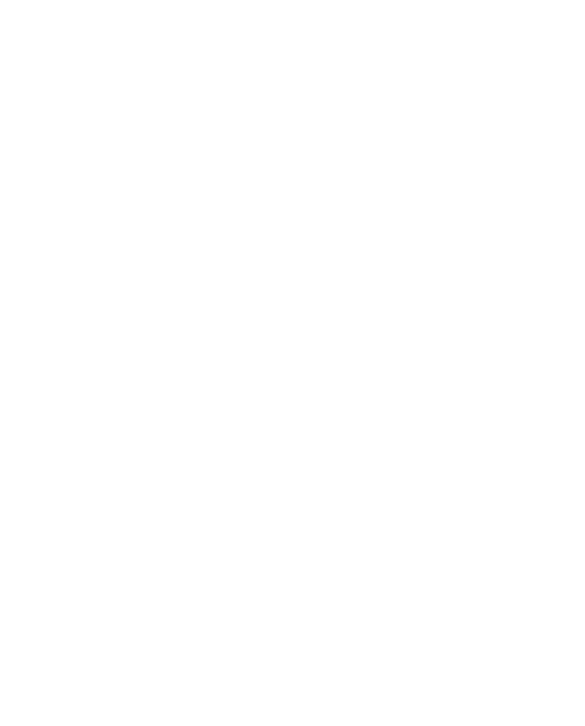
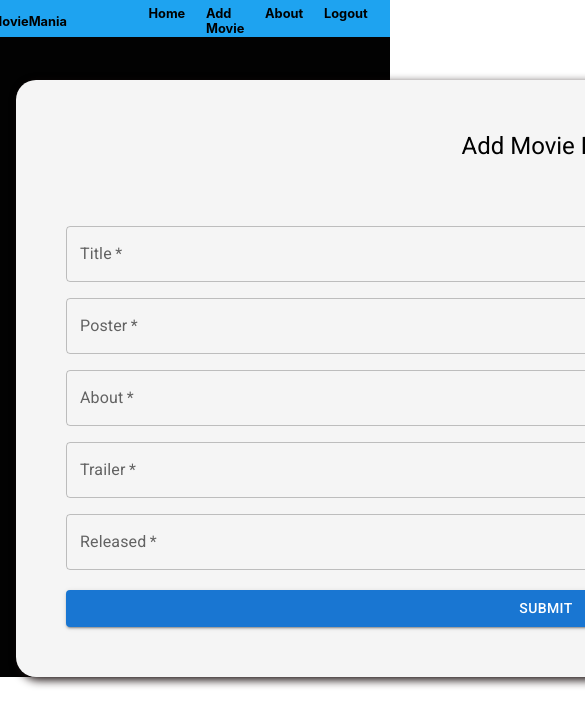
Before and after one commit to Kavinkumar1998/Passwordresetflow, a React (Create React App) app: page /Addmovie in a window 390 px wide. Shown: the top 726 px of the page, 585 px wide, since content can reach past the window. Built offline with nearby package versions, Linux system fonts and the light colour scheme.

Commit message:
changes added

```diff
--- a/src/App.js
+++ b/src/App.js
@@ -6,8 +6,8 @@
 import { Setpassword } from './Components/Setpassword/Setpassword';
 import { VerifyOTP } from './Components/Verifyotp/Verifyotp';
 import { Movie} from './Components/Home/Home.js';
-import Movieabout from './Movieabout/Movieabout';
-import Nopage from './Components/Nopage/Nopage';
+import Movieabout from './Components/Movieabout/Movieabout';
+import { Addmovie } from './Components/Addmovie/Addmovie';
 function App() {
   return (
     <div className="App">
@@ -39,6 +39,12 @@
      <Movieabout/>
       </Route>
 
+      <Route path="/Addmovie">
+     <Addmovie/>
+      </Route>
+
+
+
       {/* <Route path="/**">
      <Nopage/>
       </Route> */}
--- /dev/null
+++ b/src/Components/Addmovie/Addmovie.css
@@ -0,0 +1,11 @@
+.addmov{
+   background-color: rgb(2, 2, 2);
+
+}
+.cont{
+    align-content: center;
+    background-color: rgb(2, 2, 2);
+}
+.main-box-add{
+
+}
--- /dev/null
+++ b/src/Components/Addmovie/Addmovie.js
@@ -0,0 +1,156 @@
+import React from 'react'
+import Navbar from '../Navbar/Navbar'
+import * as yup from "yup";
+import { useHistory } from 'react-router-dom/cjs/react-router-dom.min';
+import { useFormik } from 'formik';
+import { Box, Button, Container,  Grid, TextField, Typography } from '@mui/material';
+import "./Addmovie.css"
+
+const formValidationSchema = yup.object({
+    Title : yup.string().required("Title is required"),
+    Poster: yup.string().required("Poster url is required").url(),
+    About: yup.string().required("About is Required"),
+    Trailer: yup.string().required("Trailer url is required").url(),
+    Released: yup.number().required("Released is Required")
+})
+
+
+export const Addmovie = () => {
+const history = useHistory();
+
+const{handleSubmit,handleChange,handleBlur,values,touched,errors} =
+
+useFormik({
+    initialValues :{
+        Title:"",
+        Poster:"",
+        About:"",
+        Trailer:"",
+        Released:"",
+    },
+    ValidationSchema : formValidationSchema,
+    onSubmit:async(values)=>{
+    const data = await fetch(`https://moviepasswordrest.onrender.com/addmovie`,{
+        method:"POST",
+        headers :{"content-type":"application/json"},
+        body:JSON.stringify(values),
+    })
+    const result = await data.json();
+    console.log(result);
+    if(data.status===400){
+        alert(JSON.stringify(result));
+    }
+    else{
+        alert(JSON.stringify(result));
+        history.push("/Home")
+    }
+    }
+})
+
+
+  return (
+    <div className='addmov'>
+        <Navbar/>
+        <Container component="main"  className='cont'  >
+        <Box className="main-box" sx={{width:"60rem"}}  >
+          <Typography   component="h1" variant="h5"> Add Movie Data  </Typography>
+           <Box component="form" noValidate onSubmit={handleSubmit} sx={{ mt: 6 }}>
+            <Grid container spacing={2}>
+            <Grid item xs={12}>
+              </Grid>
+              <Grid item xs={12}>
+                <TextField
+                  required
+                  fullWidth
+                  id="Title"
+                  label="Title"
+                  name="Title"
+                  autoComplete="Title"
+                  value={values.Title}
+                  onChange={handleChange}
+                  onBlur={handleBlur}
+                  error={touched.Title && errors.Title}
+                  helperText={touched.Title && errors.Title ? errors.Title : null}
+                />
+              </Grid>
+              <Grid item xs={12}>
+                <TextField
+                  required
+                  fullWidth
+                  name="Poster"
+                  label="Poster"
+                  id="Poster"
+                  autoComplete="Poster"
+                  value={values.Poster}
+                  onChange={handleChange}
+                  onBlur={handleBlur}
+                  error={touched.Poster && errors.Poster}
+                  helperText={touched.Poster && errors.Poster ? errors.Poster : null}
+                />
+              </Grid>
+
+              <Grid item xs={12}>
+                <TextField
+                  required
+                  fullWidth
+                  name="About"
+                  label="About"
+                  id="About"
+                  autoComplete="About"
+                  value={values.About}
+                  onChange={handleChange}
+                  onBlur={handleBlur}
+                  error={touched.About && errors.About}
+                  helperText={touched.About && errors.About ? errors.About : null}
+                />
+              </Grid>
+              <Grid item xs={12}>
+                <TextField
+                  required
+                  fullWidth
+                  name="Trailer"
+                  label="Trailer"
+                  id="Trailer"
+                  autoComplete="Trailer"
+                  value={values.Trailer}
+                  onChange={handleChange}
+                  onBlur={handleBlur}
+                  error={touched.Trailer && errors.Trailer}
+                  helperText={touched.Trailer && errors.Trailer ? errors.Trailer : null}
+                />
+              </Grid>
+
+
+              <Grid item xs={12}>
+                <TextField
+                  required
+                  fullWidth
+                  name="Released"
+                  label="Released"
+                  id="Released"
+                  autoComplete="Released"
+                  value={values.Released}
+                  onChange={handleChange}
+                  onBlur={handleBlur}
+                  error={touched.Released && errors.Released}
+                  helperText={touched.Released && errors.Released ? errors.Released : null}
+                />
+              </Grid>
+
+            </Grid>
+            <br/>
+            <Button
+              type="submit"
+              fullWidth
+              variant="contained"
+            >
+              Submit
+            </Button>
+
+          </Box>
+        </Box>
+
+      </Container>
+    </div>
+  )
+}
--- a/src/Components/Home/Home.js
+++ b/src/Components/Home/Home.js
@@ -3,6 +3,7 @@
 import "./Home.css";
 import {  Typography } from '@mui/material';
 import { useHistory } from 'react-router-dom'
+import Navbar from '../Navbar/Navbar';
 
 
 
@@ -31,21 +32,21 @@
 },[])
 console.log(movie)
   return (
-
+    <div className='main'>
+<Navbar/>
 <div classNameName="card-container">
-<div className="main-content">
+<div className="head">
 <Typography sx={{ mt: 3, mb: 2,fontFamily:"cursive",fontWeight:"Bold",fontSize:"3rem"}} component="h1" variant="h5"> Movies </Typography>
 </div>         <div className="row" >
 {movie.map((movie)=>(
-                   <div className="container" key ={movie._id}onClick={()=>{history.push(`/About/${movie._id}`)}}>
-                   <div className="contentArea">
-                   <section className="title">{movie.Title}</section>
-                   <img src={movie.Poster} className="image" alt="Poster"/>
-                   </div>
-                   </div>
+
+                   <img key ={movie._id}onClick={()=>{history.push(`/About/${movie._id}`)}} src={movie.Poster} className="image" alt="Poster"/>
+
               ))}
 </div>
         </div>
+    </div>
+
 
   )
 }
--- a/src/Movieabout/Movieabout.css
+++ b/src/Components/Movieabout/Movieabout.css
@@ -4,18 +4,22 @@
 
 }
 .t-container{
-    background-color:rgb(49, 173, 49);
+    background-color:rgb(0, 0, 0);
     border-radius: 10px;
     font-weight: bold;
     height: auto;
     width: auto;
+    margin-top:3rem;
 
 
 }
 .t-contentArea{
+
     align-items: center;
     display: flex;
     flex-direction: row;
+    color:  rgb(180, 189, 180);
+
 }
 .left{
 
@@ -28,6 +32,6 @@
 .right{
     margin-top: -10rem;
     font-weight: bold;
-    font-size: 1rem;
+    font-size: 1.5rem;
     padding: 10px;
 }
--- a/src/Movieabout/Movieabout.js
+++ b/src/Components/Movieabout/Movieabout.js
@@ -1,6 +1,8 @@
 import React, { useEffect, useState } from 'react'
 import { useParams } from 'react-router-dom';
 import "./Movieabout.css"
+import Navbar from '../Navbar/Navbar';
+
 const Movieabout = () => {
 
     const {Id} = useParams();
@@ -29,6 +31,7 @@
   console.log(found);
   return (
     <div className='main'>
+      <Navbar/>
         {found.map((movie)=>(
 
                    <div className="t-container" key ={movie._id}>
--- /dev/null
+++ b/src/Components/Navbar/Navbar.css
@@ -0,0 +1,105 @@
+.navbar{
+    position:fixed !important;
+    height : 8vh;
+    width: 100vw;
+    display : flex;
+    justify-content:flex-end;
+    margin-bottom: 2rem;
+    top: 0;
+    gap:35rem;
+    background-color: rgb(30, 163, 240);
+
+}
+.navbar-left{
+    flex:1;
+    align-items: center;
+    display:flex;
+    justify-content:left;
+    margin-left: 4rem;
+}
+
+.navbar-name{
+    font-size:2rem;
+    font-weight:bold;
+}
+.navbar-right{
+    display:flex;
+    flex:1.5;
+    align-items: center;
+    justify-content:flex-end;
+    font-weight: 400;
+    gap:3rem;
+    font-weight: bold;
+    font-size:1rem;
+}
+.navbar-list{
+    flex:3;
+}
+.navbar-list >ul{
+display:flex;
+gap: 3rem;
+margin-right:4rem;
+cursor:pointer;
+
+}
+ .navbar-list>ul>*{
+        text-decoration: none;
+ color: black;
+
+        }
+.navbar-list>ul>*:hover{
+  cursor:pointer;
+  transform: scale(1.4);
+  color: beige;
+}
+
+@media screen and (max-width: 480px) {
+    .navbar{
+        position: fixed;
+        display : flex;
+        top: 0;
+        gap:5rem;
+        bottom: 0;
+        padding: 0;
+        padding-top: 5px;
+        justify-content: center;
+        height: 2rem;
+
+
+    }
+    .navbar-left{
+        flex:1;
+        align-items: center;
+        display:flex;
+        justify-content:left;
+        gap:1.5rem;
+ margin-left: 1rem;
+    }
+    .navbar-right{
+        display:flex;
+        flex:1;
+        align-items: center;
+        justify-content:flex-end;
+        font-weight: 400;
+        font-weight: bold;
+        font-size:0.8rem;
+
+    }
+    .navbar-list >ul{
+        display:flex;
+        gap: 1.2rem;
+        margin-right:4rem;
+
+
+        }
+        .navbar-name{
+            padding-left: 1rem;
+            font-size:0.8rem;
+            font-weight:bold;
+        }
+        .navbar-list>ul>*{
+            padding-left: 0.1rem;
+
+        }
+
+  }
--- /dev/null
+++ b/src/Components/Navbar/Navbar.js
@@ -0,0 +1,36 @@
+import React from 'react'
+import  "./Navbar.css";
+import { Link, useHistory } from "react-router-dom";
+
+
+
+const Navbar = () => {
+
+    const history = useHistory();
+    const logout= ()=>{
+        localStorage.clear();
+        history.push("/")
+    }
+
+  return (
+    <div className="navbar">
+        <div className='navbar-left'>
+            <div className="navbar-name">MovieMania</div>
+
+             </div>
+        <div className='navbar-right'>
+        <div className="navbar-list" >
+        <ul style={{listStyleType:"none"}}>
+        <Link  to="/Home">   <li>Home</li> </Link>
+        <Link  to="/AddMovie"> <li>Add Movie</li></Link>
+           <Link  to="/About"> <li>About</li></Link>
+           <li  onClick={()=>logout()}>Logout</li>
+
+        </ul>
+        </div>
+        </div>
+    </div>
+  )
+}
+
+export default Navbar
```
Also changed, not shown: src/Components/About/About.js (added, +11 -0 lines), src/Components/Home/Home.css (+17 -29 lines), src/Components/About/About.css (added).
